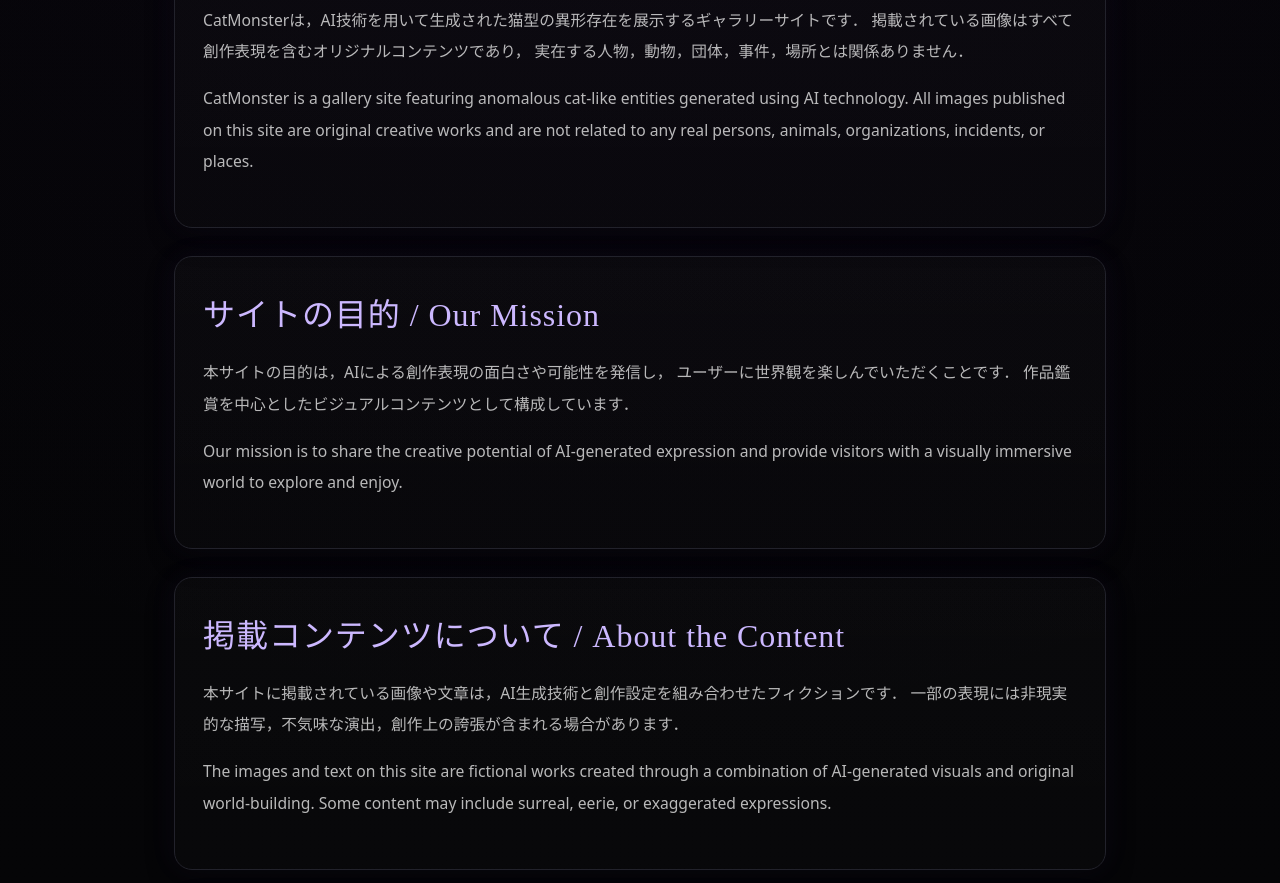
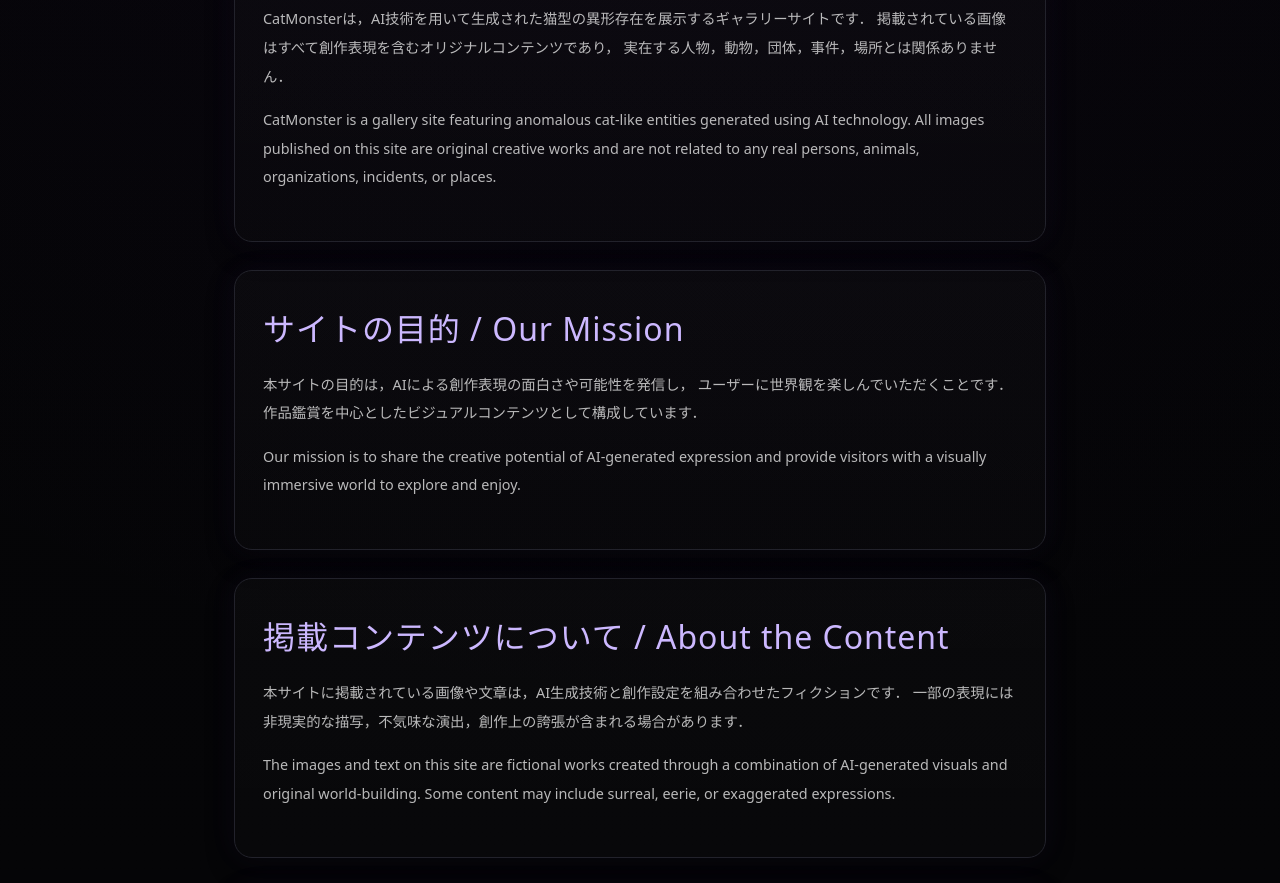
Before and after one commit to Sosoooo-0403/catmonster-gallery, a plain HTML site: page about.html in a window 1280 px wide. Shown: the part 602-1485 px from the top of the page. Drawn offline with Linux system fonts and the light colour scheme; a web font is replaced by a local one.

Commit message:
adjust subpage fonts and card sizing

```diff
--- a/css/style.css
+++ b/css/style.css
@@ -1024,7 +1024,6 @@
 
 .about-roulette-title {
     margin: 0 0 12px;
-    font-family: var(--font-serif);
     font-size: clamp(1.4rem, 4vw, 2rem);
     font-weight: 500;
     letter-spacing: 0.04em;
@@ -1272,7 +1271,7 @@
 }
 
 .subpage-main {
-    max-width: 980px;
+    max-width: 860px;
     margin: 0 auto;
     padding: 90px 24px 120px;
 }
@@ -1288,7 +1287,6 @@
 
 .info-card h2 {
     margin: 0 0 18px;
-    font-family: var(--font-serif);
     font-size: clamp(1.3rem, 3vw, 2rem);
     font-weight: 500;
     letter-spacing: 0.03em;
@@ -1299,7 +1297,7 @@
 .info-card li {
     color: rgba(240, 240, 240, 0.76);
     line-height: 2;
-    font-size: 0.98rem;
+    font-size: 0.9rem;
 }
 
 .info-card ul,
```
